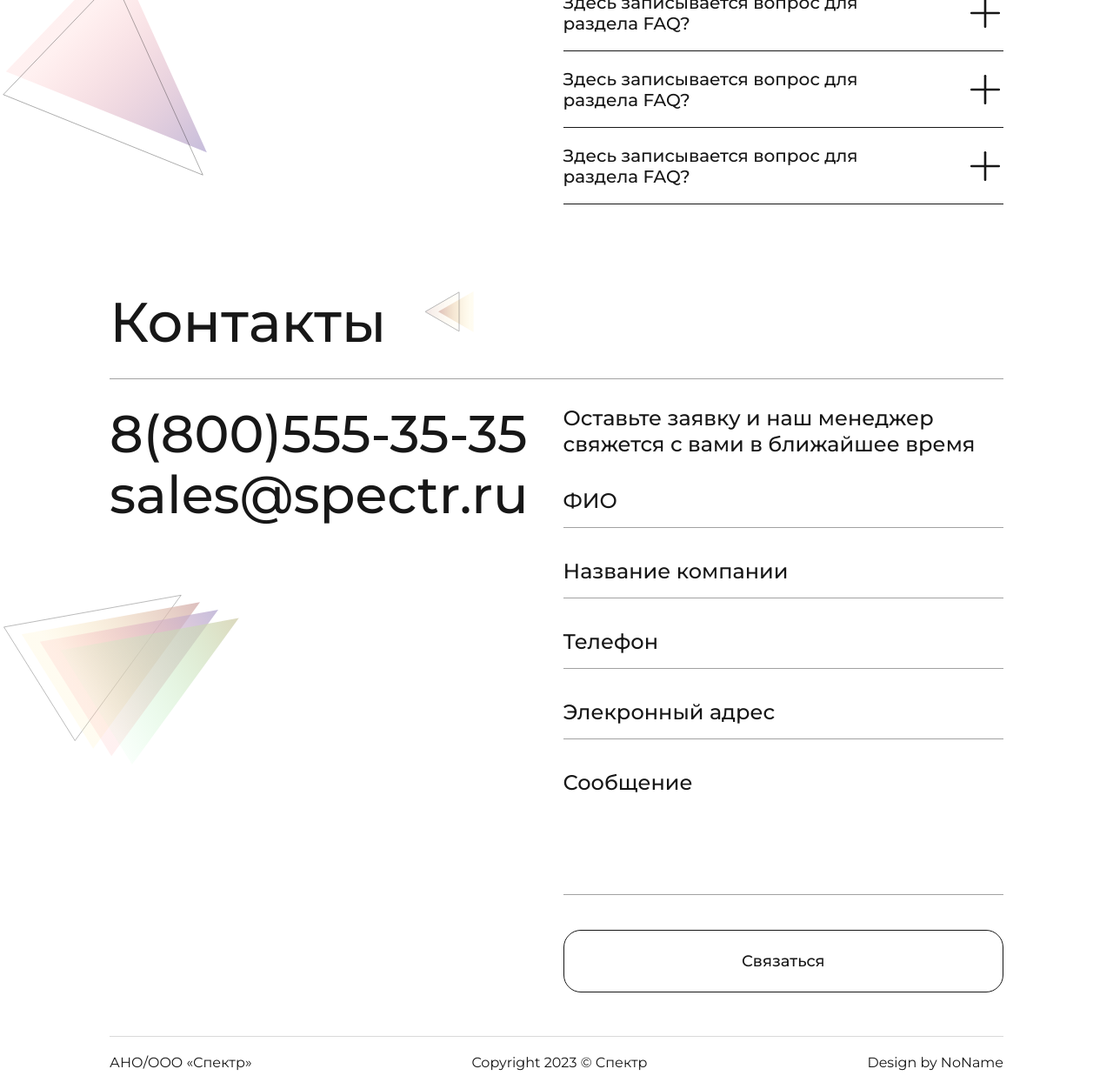
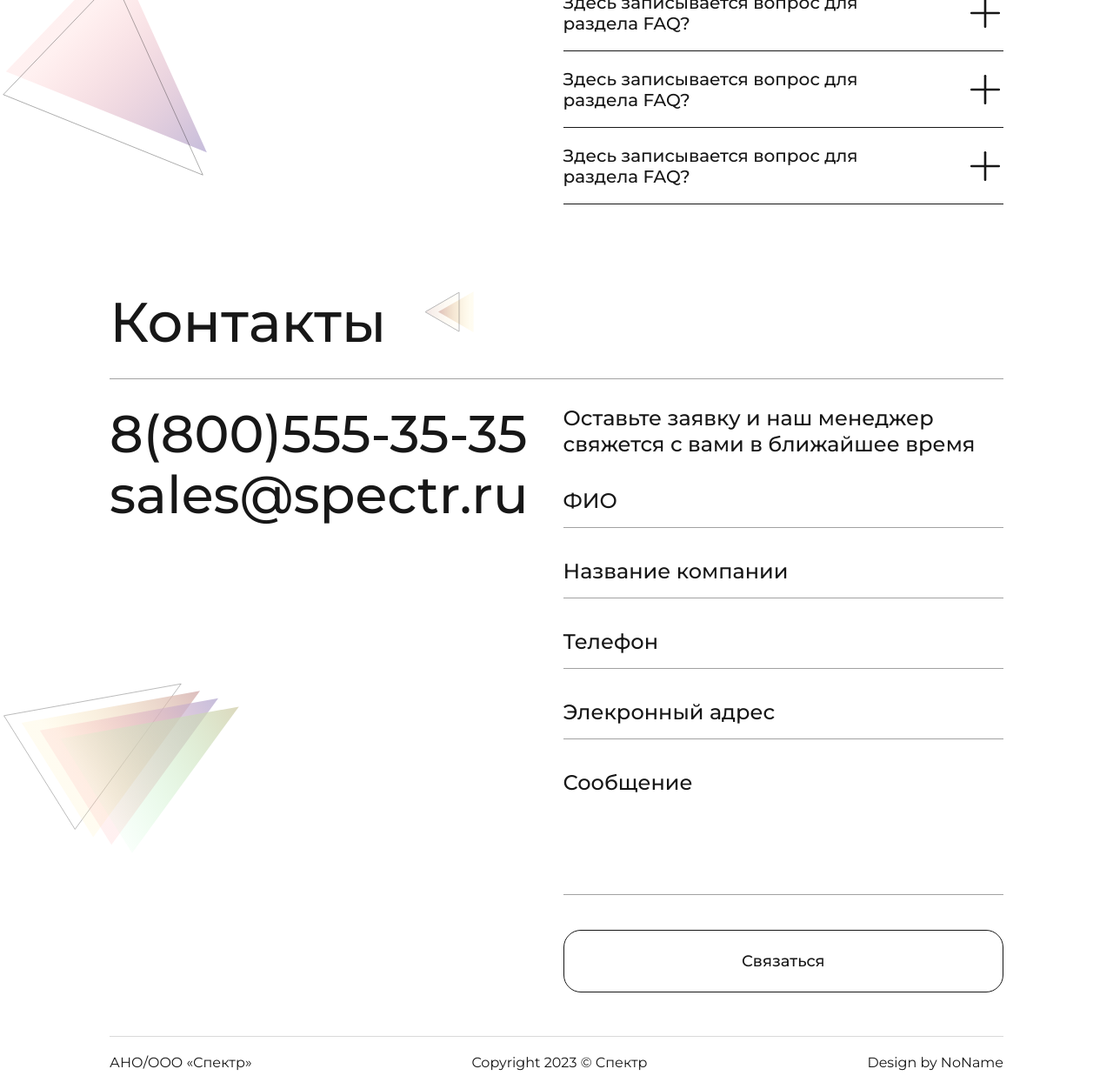
Before and after one commit to shpilson/spectr, a React (Create React App) app: page / in a window 1280 px wide. Shown: the part 3696-4948 px from the top of the page at 87% size. Built offline with nearby package versions, Linux system fonts and the light colour scheme.

Commit message:
fix triangle background

```diff
--- a/src/components/ContactSection/ContactSection.module.scss
+++ b/src/components/ContactSection/ContactSection.module.scss
@@ -149,7 +149,7 @@
 .triangleBackground {
   position: absolute;
   z-index: 0;
-  top: rem(120);
+  top: rem(220);
   left: rem(-220);
   width: rem(501);
   height: rem(430);
```
